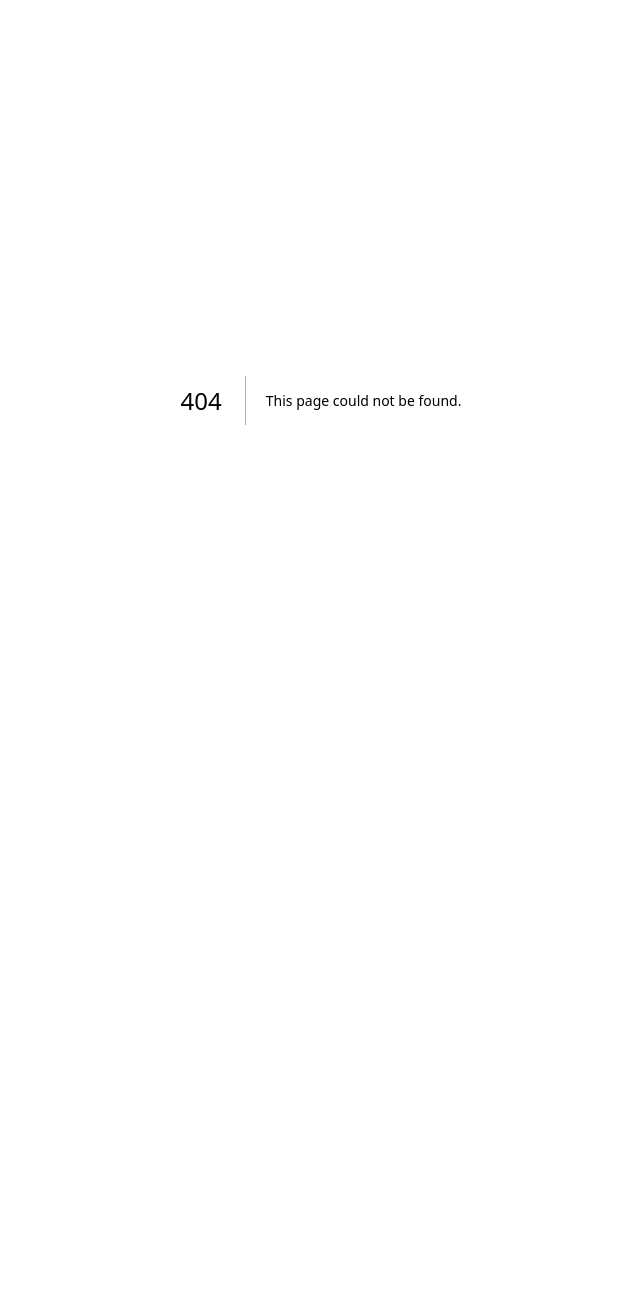
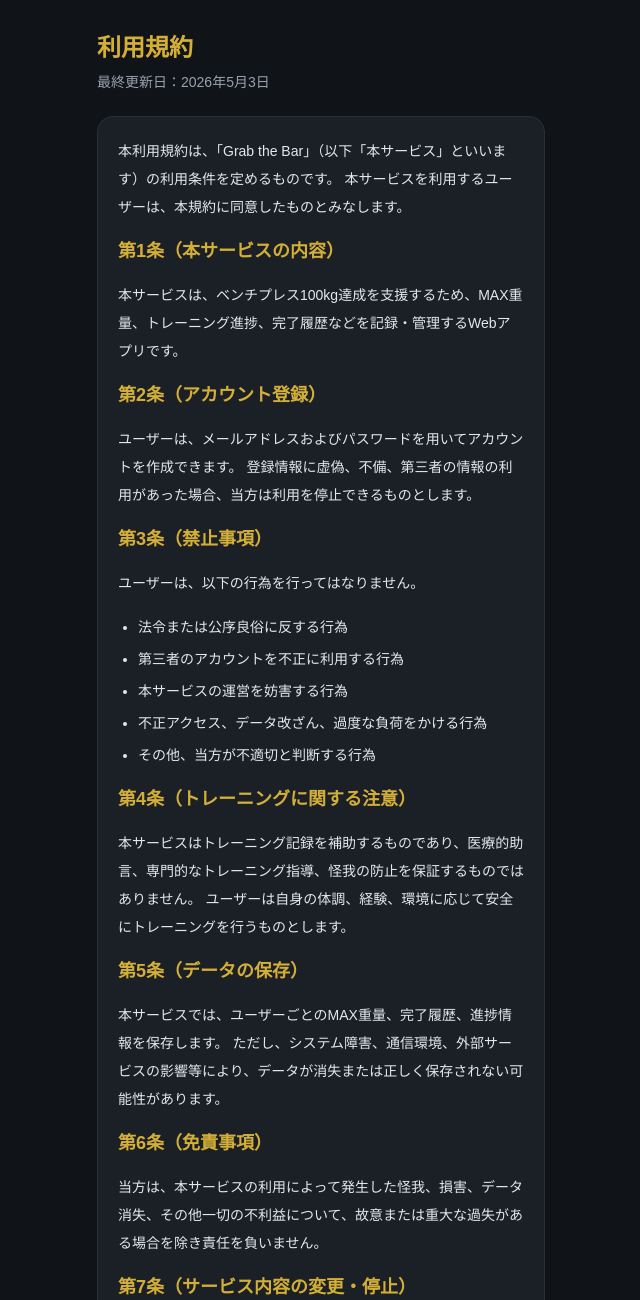
Before and after one commit to kskhmp0323-eng/grab-the-bar-for-100, a Next.js app: page /terms in a window 1280 px wide. Before the commit this address had no page. Shown: the top 1300 px of the page, without its empty margins (319-959 px from the left). Before the commit the page ends 800 px from the top, so only its background shows below. Built offline with nearby package versions, Linux system fonts and the light colour scheme.

Commit message:
add terms agreement and improve signup UI

```diff
--- a/app/signup/page.tsx
+++ b/app/signup/page.tsx
@@ -1,62 +1,115 @@
 "use client";
 
 import { useState } from "react";
+import { useRouter } from "next/navigation";
 import { signUpWithEmail } from "@/lib/auth";
-import { useRouter } from "next/navigation";
 
 export default function SignupPage() {
   const router = useRouter();
 
   const [email, setEmail] = useState("");
   const [password, setPassword] = useState("");
+  const [agreed, setAgreed] = useState(false);
   const [error, setError] = useState("");
 
   const handleSignup = async () => {
+    setError("");
+
+    if (!agreed) {
+      setError("利用規約に同意してください");
+      return;
+    }
+
     try {
-      setError("");
       await signUpWithEmail(email, password);
       router.push("/training");
-} catch (err: any) {
-  console.error(err);
-  setError(`エラー: ${err.code || err.message}`);
+    } catch (e: any) {
+      setError("アカウント作成に失敗しました");
     }
   };
 
   return (
-    <div className="min-h-screen flex flex-col items-center justify-center p-4">
-      <h1 className="text-2xl font-bold mb-6">アカウント作成</h1>
+    <main className="min-h-screen bg-[#101418] text-white px-4 py-8">
+      <div className="mx-auto max-w-md space-y-6">
+        {/* タイトル */}
+        <div>
+          <h1 className="text-3xl font-extrabold text-[#D4AF37]">
+            Grab the Bar
+          </h1>
+          <p className="mt-2 text-sm text-gray-400">
+            ベンチプレス100kg達成を最短でサポート
+          </p>
+        </div>
+
+        {/* ベネフィット */}
+        <div className="rounded-2xl border border-[#2A3036] bg-[#1B2026] p-4 text-sm text-gray-300 space-y-2">
+          <p>・進捗を自動管理</p>
+          <p>・成長が見える</p>
+          <p>・最短で100kgへ</p>
+        </div>
+
+        {/* フォーム */}
+        <div className="rounded-2xl border border-[#2A3036] bg-[#1B2026] p-5 space-y-4">
+          <h2 className="font-bold text-lg">アカウント作成</h2>
 
           <input
             type="email"
             placeholder="メールアドレス"
             value={email}
             onChange={(e) => setEmail(e.target.value)}
-        className="border p-2 mb-3 w-full max-w-sm"
+            className="w-full rounded-lg border border-[#343B44] bg-[#11161B] p-3 text-sm text-white outline-none focus:border-[#D4AF37]"
           />
 
           <input
             type="password"
-        placeholder="パスワード（6文字以上）"
+            placeholder="パスワード"
             value={password}
             onChange={(e) => setPassword(e.target.value)}
-        className="border p-2 mb-3 w-full max-w-sm"
+            className="w-full rounded-lg border border-[#343B44] bg-[#11161B] p-3 text-sm text-white outline-none focus:border-[#D4AF37]"
           />
 
+          {/* 利用規約同意 */}
+          <label className="flex items-center gap-2 text-sm text-gray-300">
+            <input
+              type="checkbox"
+              checked={agreed}
+              onChange={(e) => setAgreed(e.target.checked)}
+            />
+            <span>
+              <a href="/terms" className="text-[#D4AF37] underline">
+                利用規約
+              </a>
+              に同意する
+            </span>
+          </label>
+
+          {/* エラー */}
+          {error && (
+            <p className="text-sm text-red-400">{error}</p>
+          )}
+
+          {/* ボタン */}
           <button
             onClick={handleSignup}
-        className="bg-black text-white px-4 py-2 w-full max-w-sm"
+            disabled={!agreed}
+            className={`w-full py-3 font-bold rounded-xl ${
+              agreed
+                ? "bg-[#D4AF37] text-black"
+                : "bg-gray-600 text-gray-400"
+            }`}
           >
             アカウント作成
           </button>
 
-      {error && <p className="text-red-500 mt-3 max-w-sm text-sm">{error}</p>}
-
-      <button
-        onClick={() => router.push("/login")}
-        className="mt-4 text-blue-500"
-      >
-        ログインはこちら
-      </button>
+          {/* ログイン導線 */}
+          <p className="text-sm text-gray-400 text-center">
+            すでにアカウントをお持ちの方は{" "}
+            <a href="/login" className="text-[#D4AF37] underline">
+              ログイン
+            </a>
+          </p>
         </div>
+      </div>
+    </main>
   );
 }
--- /dev/null
+++ b/app/terms/page.tsx
@@ -0,0 +1,76 @@
+export default function TermsPage() {
+  return (
+    <main className="min-h-screen bg-[#101418] text-white px-4 py-8">
+      <div className="mx-auto max-w-md space-y-6">
+        <header>
+          <h1 className="text-2xl font-extrabold text-[#D4AF37]">
+            利用規約
+          </h1>
+          <p className="mt-2 text-sm text-gray-400">
+            最終更新日：2026年5月3日
+          </p>
+        </header>
+
+        <section className="space-y-4 rounded-2xl border border-[#2A3036] bg-[#1B2026] p-5 text-sm leading-7 text-gray-200">
+          <p>
+            本利用規約は、「Grab the Bar」（以下「本サービス」といいます）の利用条件を定めるものです。
+            本サービスを利用するユーザーは、本規約に同意したものとみなします。
+          </p>
+
+          <h2 className="text-lg font-bold text-[#D4AF37]">第1条（本サービスの内容）</h2>
+          <p>
+            本サービスは、ベンチプレス100kg達成を支援するため、MAX重量、トレーニング進捗、完了履歴などを記録・管理するWebアプリです。
+          </p>
+
+          <h2 className="text-lg font-bold text-[#D4AF37]">第2条（アカウント登録）</h2>
+          <p>
+            ユーザーは、メールアドレスおよびパスワードを用いてアカウントを作成できます。
+            登録情報に虚偽、不備、第三者の情報の利用があった場合、当方は利用を停止できるものとします。
+          </p>
+
+          <h2 className="text-lg font-bold text-[#D4AF37]">第3条（禁止事項）</h2>
+          <p>ユーザーは、以下の行為を行ってはなりません。</p>
+          <ul className="list-disc space-y-1 pl-5">
+            <li>法令または公序良俗に反する行為</li>
+            <li>第三者のアカウントを不正に利用する行為</li>
+            <li>本サービスの運営を妨害する行為</li>
+            <li>不正アクセス、データ改ざん、過度な負荷をかける行為</li>
+            <li>その他、当方が不適切と判断する行為</li>
+          </ul>
+
+          <h2 className="text-lg font-bold text-[#D4AF37]">第4条（トレーニングに関する注意）</h2>
+          <p>
+            本サービスはトレーニング記録を補助するものであり、医療的助言、専門的なトレーニング指導、怪我の防止を保証するものではありません。
+            ユーザーは自身の体調、経験、環境に応じて安全にトレーニングを行うものとします。
+          </p>
+
+          <h2 className="text-lg font-bold text-[#D4AF37]">第5条（データの保存）</h2>
+          <p>
+            本サービスでは、ユーザーごとのMAX重量、完了履歴、進捗情報を保存します。
+            ただし、システム障害、通信環境、外部サービスの影響等により、データが消失または正しく保存されない可能性があります。
+          </p>
+
+          <h2 className="text-lg font-bold text-[#D4AF37]">第6条（免責事項）</h2>
+          <p>
+            当方は、本サービスの利用によって発生した怪我、損害、データ消失、その他一切の不利益について、故意または重大な過失がある場合を除き責任を負いません。
+          </p>
+
+          <h2 className="text-lg font-bold text-[#D4AF37]">第7条（サービス内容の変更・停止）</h2>
+          <p>
+            当方は、必要に応じて本サービスの内容変更、停止、中断、終了を行うことができます。
+          </p>
+
+          <h2 className="text-lg font-bold text-[#D4AF37]">第8条（規約の変更）</h2>
+          <p>
+            当方は、必要に応じて本規約を変更できるものとします。変更後の規約は、本サービス上に掲載した時点で効力を生じます。
+          </p>
+
+          <h2 className="text-lg font-bold text-[#D4AF37]">第9条（お問い合わせ）</h2>
+          <p>
+            本サービスに関するお問い合わせは、運営者が指定する方法により行うものとします。
+          </p>
+        </section>
+      </div>
+    </main>
+  );
+}
```
Lines whose indentation alone changed are shown as unchanged.
